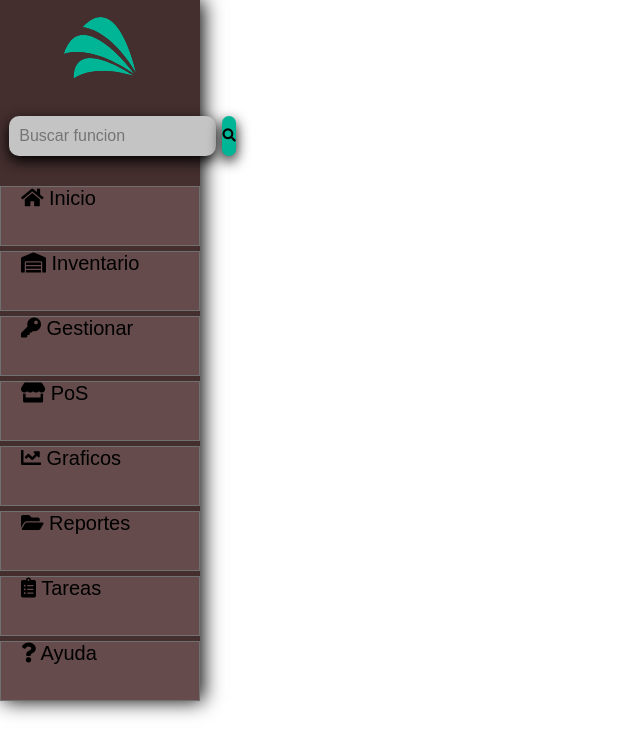
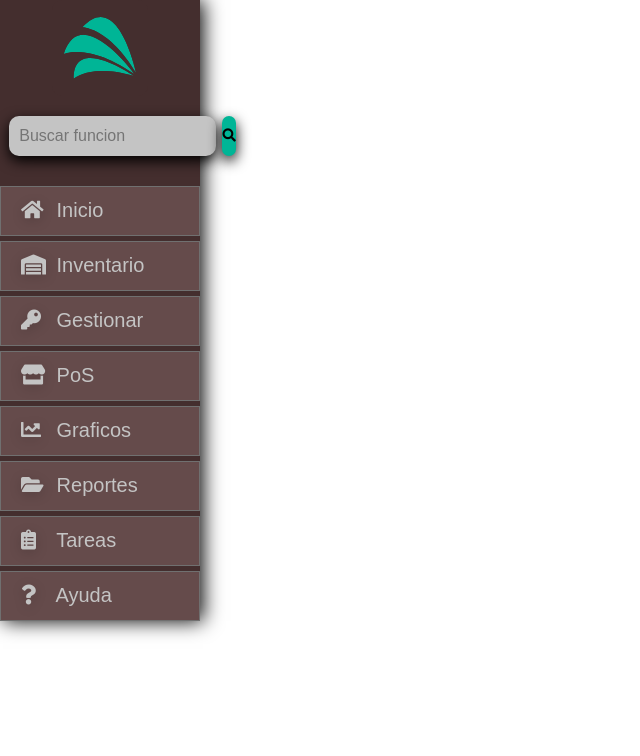
Before and after one commit to angelmen/web-busisness-platform, a Django app: template django/src/templates/base.html in a window 1280 px wide. Shown: the top 756 px of the page, without its empty margins (0-640 px from the left). Run offline with Django 3.2, Linux system fonts and the light colour scheme; the template is opened without the code that fills it, so the values that code supplies are empty; some libraries are stand-ins or nearby versions.

Commit message:
1ra modificacion para enviar a github

```diff
--- a/django/src/static/css/base.css
+++ b/django/src/static/css/base.css
@@ -2,6 +2,12 @@
     margin: 0;
     padding: 0;
     box-sizing: border-box;
+}
+
+#logo {
+    width: 47.82%;
+    display: block;
+    margin: auto;
 }
 
 #left-panel-container {
@@ -9,18 +15,6 @@
     width: 15.62%;
     background-color: #442E2E;
     box-shadow: 3px 0 19px 0;
-}
-
-#left-panel-list_items {
-    list-style: none;
-    width: 100%;
-    margin-top: 21.91%;
-}
-
-#logo {
-    width: 47.82%;
-    display: block;
-    margin: auto;
 }
 
 #left-panel-searchbox {
@@ -32,6 +26,13 @@ form {
     display: flex;
     margin: auto;
 }
+
+#left-panel-list_items {
+    list-style: none;
+    width: 100%;
+    margin-top: 21.91%;
+}
+
 
 #search {
     width: 220px;
@@ -58,45 +59,37 @@ form {
 #send:hover {
     cursor: pointer;
 }
+
 #left-panel-options{
     margin-top: 15%;
 }
+
 .left-panel-option {
     width: 100%;
-    height: 60px;
+    height: 50px;
     margin-top: 5px;
+    color: #C4C4C4;
     background-color: #654B4B;
     border-style: solid;
     border-color: #707070;
     border-width: 1px;
     font-family: "Century Gothic", CenturyGothic, AppleGothic, sans-serif;
     font-size: 20px;
-    text-indent: 10px;
 }
-.icon-img {
-    filter: drop-shadow( 3px 3px 2px rgba(0, 0, 0, .7));
+.left-panel-option i{
+    width: 10px;
+    filter: drop-shadow( 0 3px 6px rgba(0, 0, 0, .16));
+    margin-right: 10px;
+    position: relative;
+    top: 25%;
+    left: 20px;
 }
-#i_0{position: relative;
-    left: 10px;
-    top: 24.76%}
-#i_1{position: relative;
-    left: 0;
-    top: 24.76%}
-#i_2{position: relative;
-    left: -1px;
-    top: 24.76%}
-#i_3{position: relative;
-    left: -1px;
-    top: 24.76%}
-#i_4{position: relative;
-    left: -1px;
-    top: 24.76%}
-#i_5{position: relative;
-    left: -1px;
-    top: 24.76%}
-#i_6{position: relative;
-    left: 5px;
-    top: 24.76%}
-#i_7{position: relative;
-    left: 10px;
-    top: 24.76%}
+
+.left-panel-option a{
+    color: #C4C4C4;
+    text-decoration: none;
+    position: relative;
+    top: 25%;
+    left: 30px;
+    transform: translate(-50%, -50%);
+}
--- a/django/src/templates/base.html
+++ b/django/src/templates/base.html
@@ -6,6 +6,7 @@
     <link href="{% static 'css/base.css' %}" rel="stylesheet">
     <link rel="stylesheet" href="https://use.fontawesome.com/releases/v5.8.1/css/all.css"
         integrity="sha384-50oBUHEmvpQ+1lW4y57PTFmhCaXp0ML5d60M1M7uH2+nqUivzIebhndOJK28anvf" crossorigin="anonymous">
+    <link rel="icon" href="../static/img/icons/Logo.ico">
 </head>
 
 <body>
@@ -22,39 +23,42 @@
         <div id="left-panel-options">
             <div class="left-panel-option">
                 <i class="fas fa-home"></i>
-                <a>Inicio</a>
+                <a href="/">Inicio</a>
             </div>
             <div class="left-panel-option">
                 <i class="fas fa-warehouse"></i>
-                <a>Inventario</a>
+                <a href="inventario">Inventario</a>
             </div>
             <div class="left-panel-option">
                 <i class="fas fa-key"></i>
-                <a>Gestionar</a>
+                <a href="#">Gestionar</a>
             </div>
             <div class="left-panel-option">
                 <i class="fas fa-store"></i>
-                <a>PoS</a>
+                <a href="#">PoS</a>
             </div>
             <div class="left-panel-option">
                 <i class="fas fa-chart-line"></i>
-                <a>Graficos</a>
+                <a href="#">Graficos</a>
             </div>
             <div class="left-panel-option">
                 <i class="fas fa-folder-open"></i>
-                <a>Reportes</a>
+                <a href="#">Reportes</a>
             </div>
             <div class="left-panel-option">
                 <i class="fas fa-clipboard-list"></i>
-                <a>Tareas</a>
+                <a href="#">Tareas</a>
             </div>
             <div class="left-panel-option">
                 <i class="fas fa-question"></i>
-                <a>Ayuda</a>
+                <a href="#">Ayuda</a>
             </div>
         </div>
     </div>
+    <div id="top-panel-container">
 
+
+    </div>
 </body>
 
 </html>
```
Also changed, not shown: django/src/static/img/icons/Logo.ico (added).
